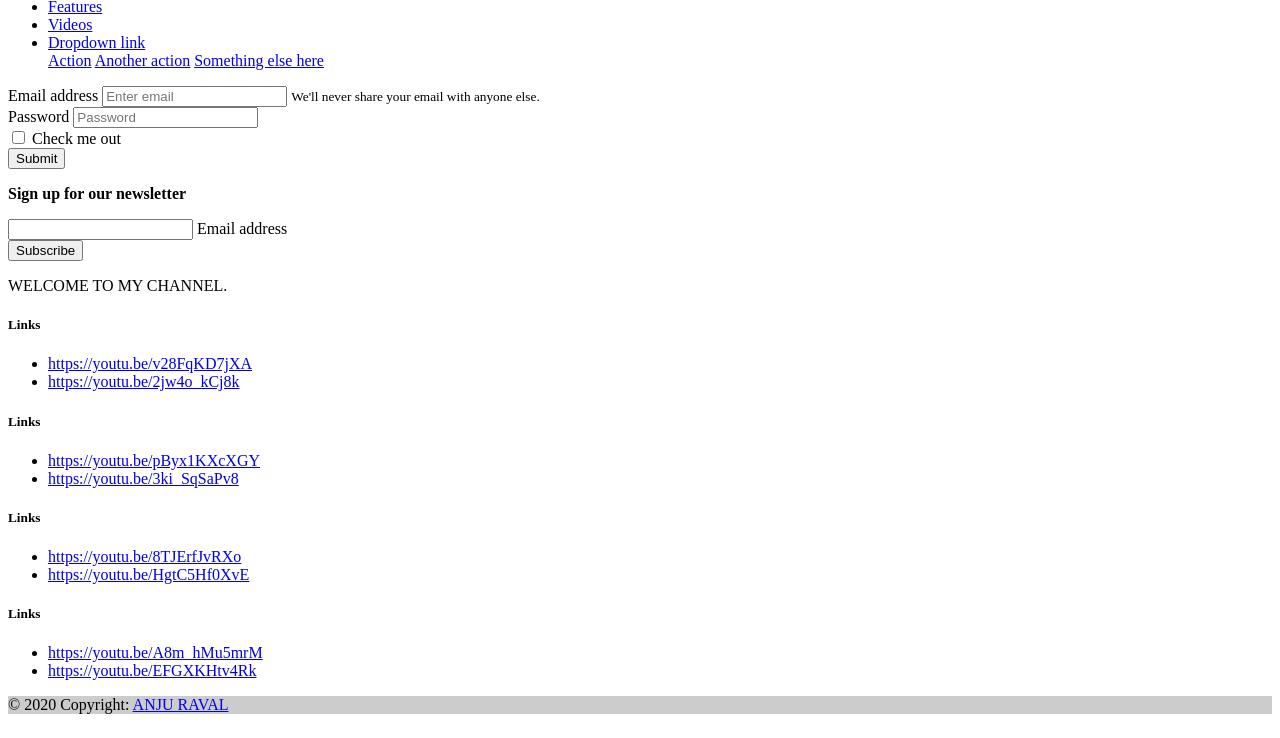
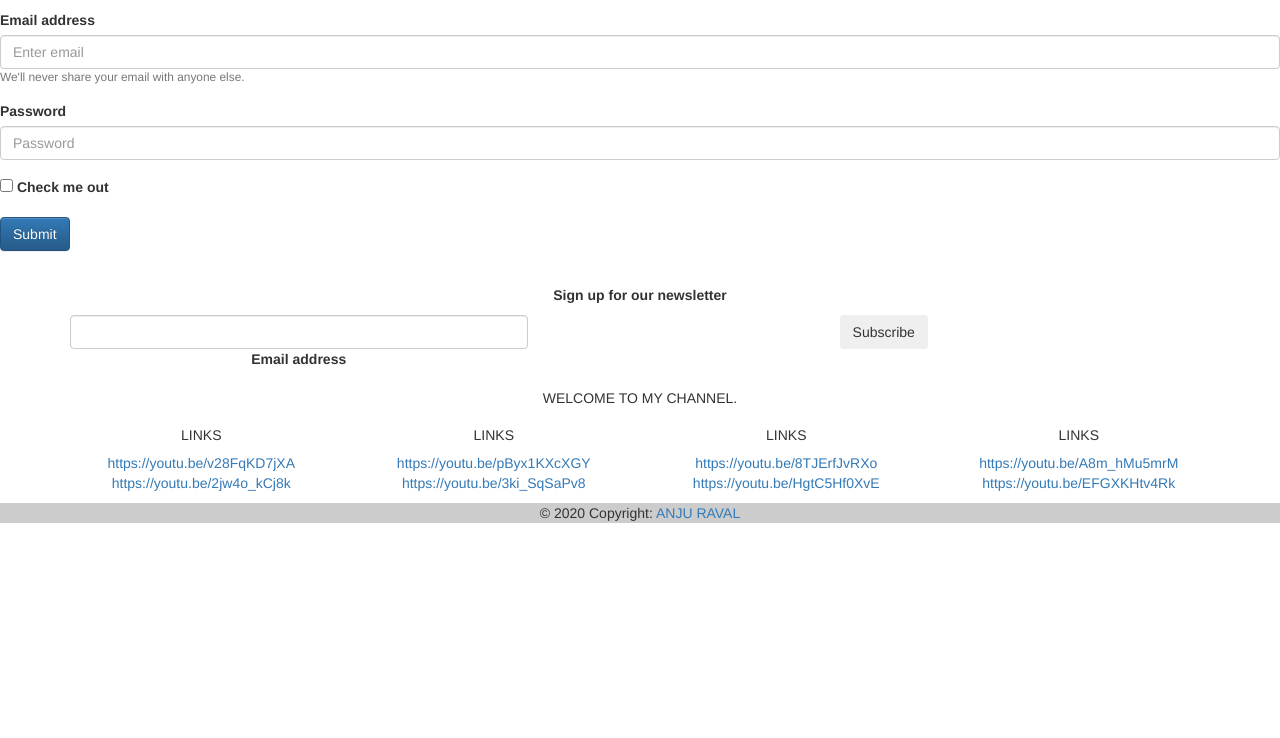
Before and after one commit to ravalanjali/anju-s-web, a plain HTML site: page anju's web.html in a window 1280 px wide. Shown: the part 62-800 px from the top of the page. Drawn offline with nearby package versions, Linux system fonts and the light colour scheme.

Commit message:
Update anju's web.html

```diff
--- a/anju's web.html
+++ b/anju's web.html
@@ -1,6 +1,15 @@
 <html>
     <head>
         <title>ANJU'S WEB</title>
+        <!-- Latest compiled and minified CSS -->
+<link rel="stylesheet" href="https://cdn.jsdelivr.net/npm/bootstrap@3.3.7/dist/css/bootstrap.min.css" integrity="sha384-BVYiiSIFeK1dGmJRAkycuHAHRg32OmUcww7on3RYdg4Va+PmSTsz/K68vbdEjh4u" crossorigin="anonymous">
+
+<!-- Optional theme -->
+<link rel="stylesheet" href="https://cdn.jsdelivr.net/npm/bootstrap@3.3.7/dist/css/bootstrap-theme.min.css" integrity="sha384-rHyoN1iRsVXV4nD0JutlnGaslCJuC7uwjduW9SVrLvRYooPp2bWYgmgJQIXwl/Sp" crossorigin="anonymous">
+
+<!-- Latest compiled and minified JavaScript -->
+<script src="https://cdn.jsdelivr.net/npm/bootstrap@3.3.7/dist/js/bootstrap.min.js" integrity="sha384-Tc5IQib027qvyjSMfHjOMaLkfuWVxZxUPnCJA7l2mCWNIpG9mGCD8wGNIcPD7Txa" crossorigin="anonymous"></script>
+
     </head>
     <body>
         <nav class="navbar navbar-expand-lg navbar-light bg-light">
```
